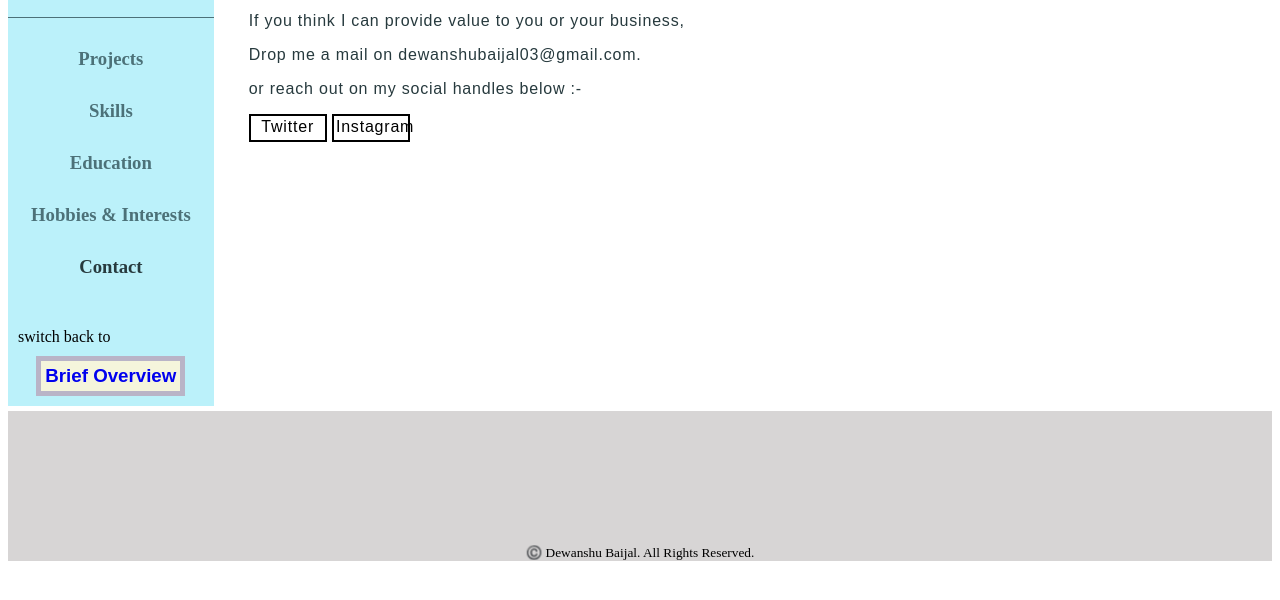
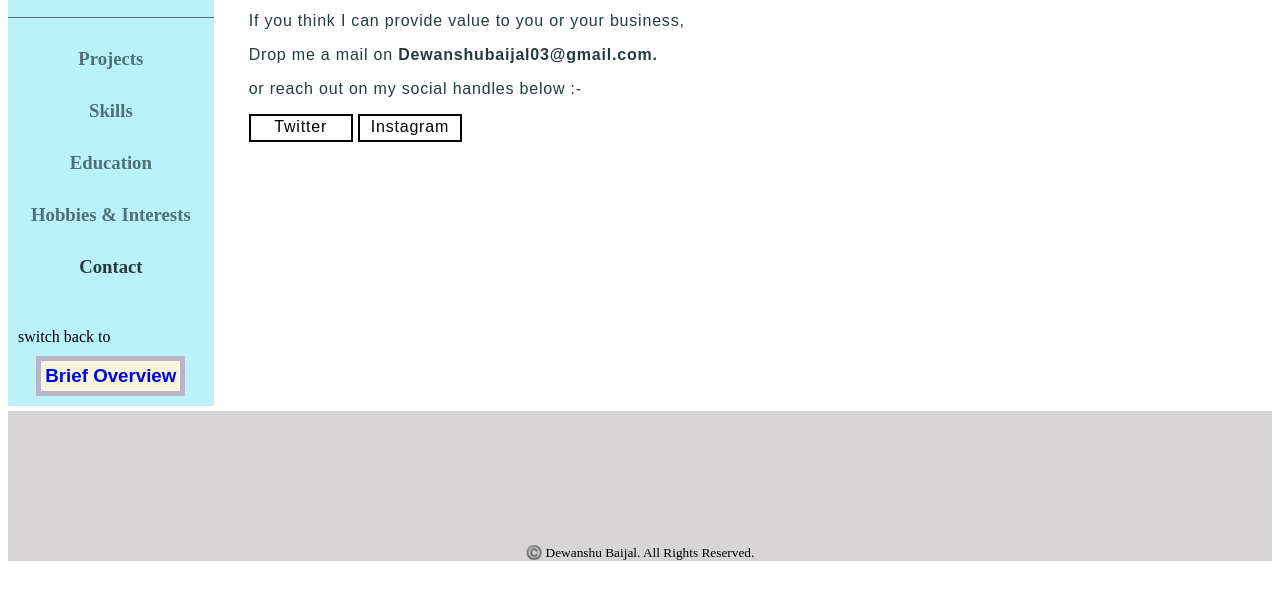
Before and after one commit to dewanshubaijal/dewanshubaijal, a plain HTML site: page resume elements/contact.html in a window 1280 px wide. Shown: the part 172-772 px from the top of the page. Drawn offline with Linux system fonts and the light colour scheme.

Commit message:
Update contact.html

```diff
--- a/resume elements/contact.html
+++ b/resume elements/contact.html
@@ -18,10 +18,11 @@
       .section-details a div {
         display: inline-block;
         border: 2px solid black;
+        min-width: 100px;
+
       }
       .section-details a div p {
         height: 20px;
-        width: 70px;
         margin: 2px;
         color: black;
         text-align: center;
@@ -81,7 +82,7 @@
         <div class="section-details">
           <p>If you think I can provide value to you or your business,</p>
           <!-- bigger text -->
-          <p>Drop me a mail on <span>dewanshubaijal03@gmail.com.</span></p>
+          <p>Drop me a mail on <b>Dewanshubaijal03@gmail.com.</b></p>
 
           <p>or reach out on my social handles below :-</p>
           <!-- links for my facebook and instagram, links in a line by "display: inline-block;" -->
```
